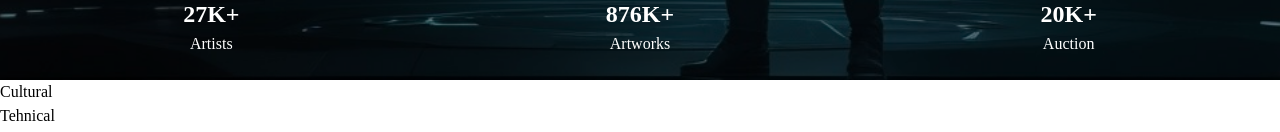
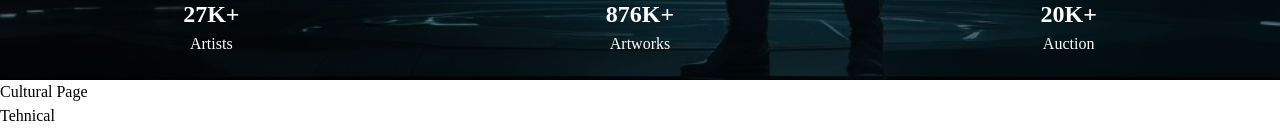
Before and after one commit to kunalambarte17/YASH-25.0, a React (Vite) app: page / in a window 1280 px wide. Shown: the part 720-852 px from the top of the page. Built offline with nearby package versions, Linux system fonts and the light colour scheme; a web font is replaced by a local one.

Commit message:
cultural

```diff
--- a/src/section/Cultural.jsx
+++ b/src/section/Cultural.jsx
@@ -2,7 +2,7 @@
 
 const Cultural = () => {
   return (
-    <div>Cultural</div>
+    <div>Cultural Page</div>
   )
 }
 
```
